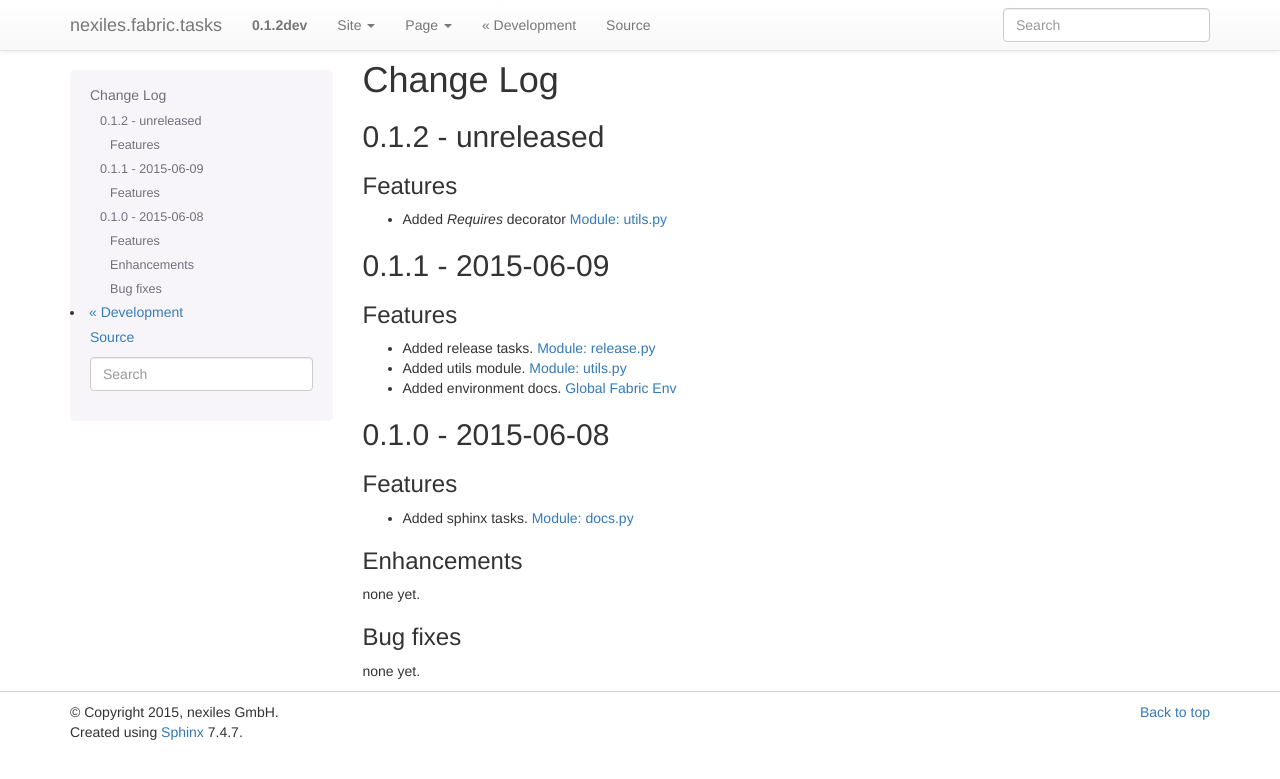
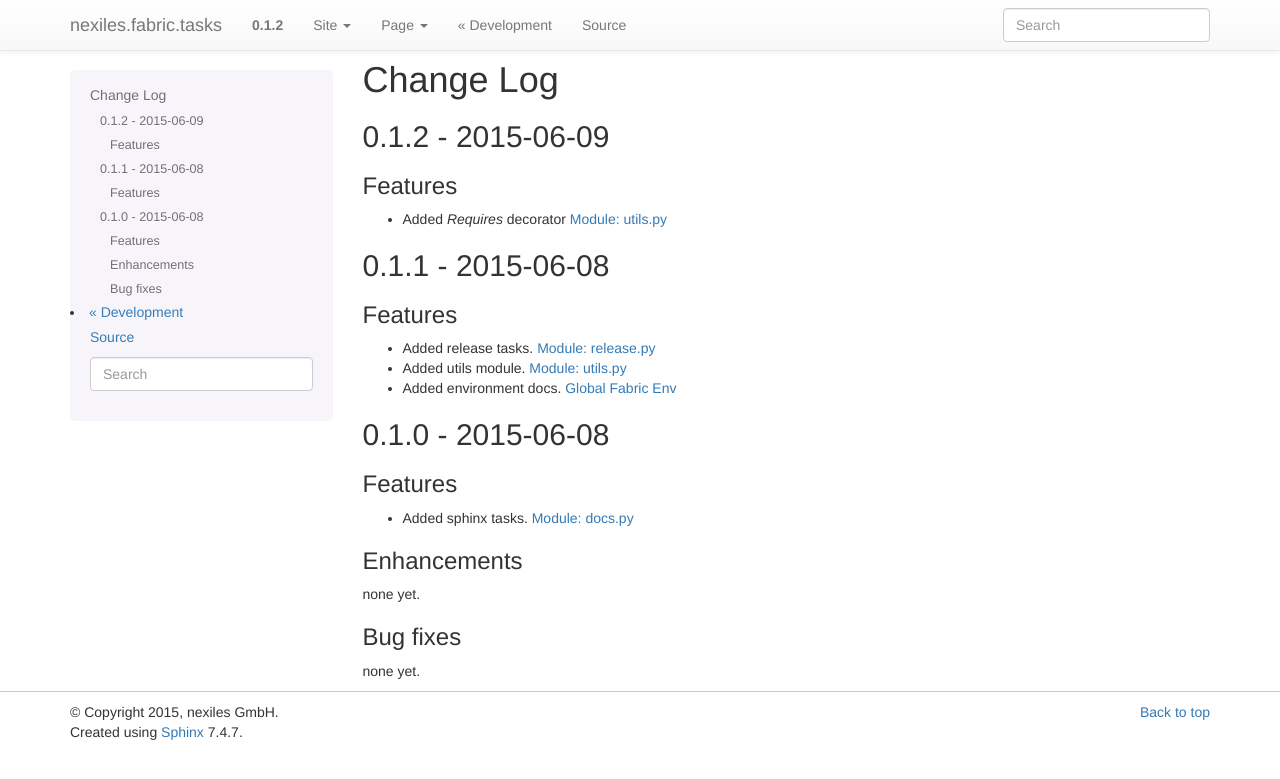
Before and after one commit to nexiles/nexiles.fabric.tasks, a Sphinx documentation site: the page built from docs/changelog.rst, in a window 1280 px wide. Shown: the top 779 px of the page. Built offline with Sphinx 7.4.7, drawn with Linux system fonts in a browser that asks for light colours.

Commit message:
Prepping 0.1.2 release
Signed-off-by: Stefan Eletzhofer <se@nexiles.de>

```diff
--- a/docs/changelog.rst
+++ b/docs/changelog.rst
@@ -4,7 +4,7 @@
 Change Log
 ==========
 
-0.1.2 - unreleased
+0.1.2 - 2015-06-09
 ==================
 
 Features
@@ -12,7 +12,7 @@ Features
 
 - Added `Requires` decorator :ref:`module_utils`
 
-0.1.1 - 2015-06-09
+0.1.1 - 2015-06-08
 ==================
 
 Features
--- a/setup.py
+++ b/setup.py
@@ -9,7 +9,7 @@ from setuptools import setup, find_packages
 def read(*rnames):
     return open(os.path.join(os.path.dirname(__file__), *rnames)).read()
 
-version = '0.1.2dev'
+version = '0.1.2'
 
 long_description = (
     read('README.rst')
```
